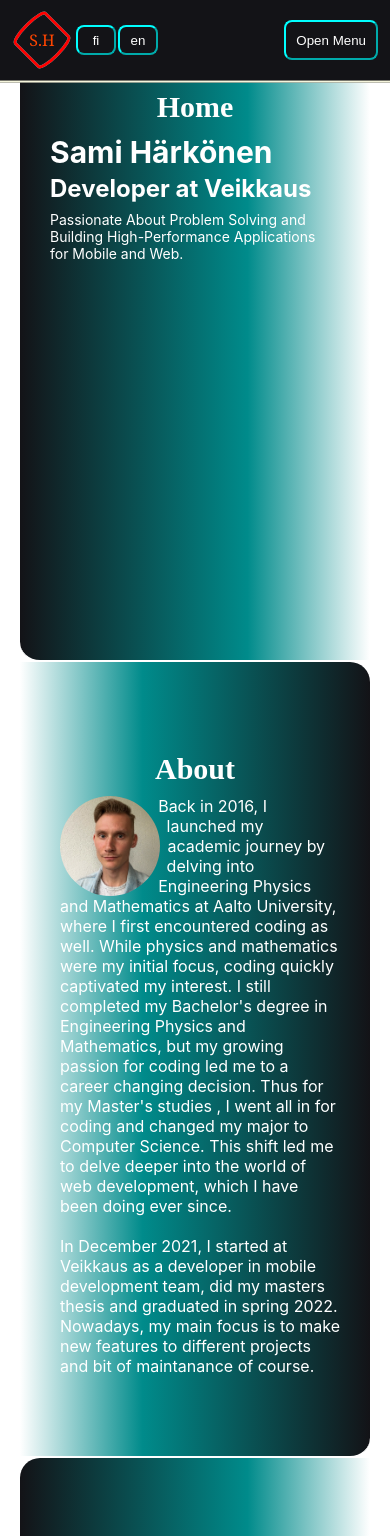
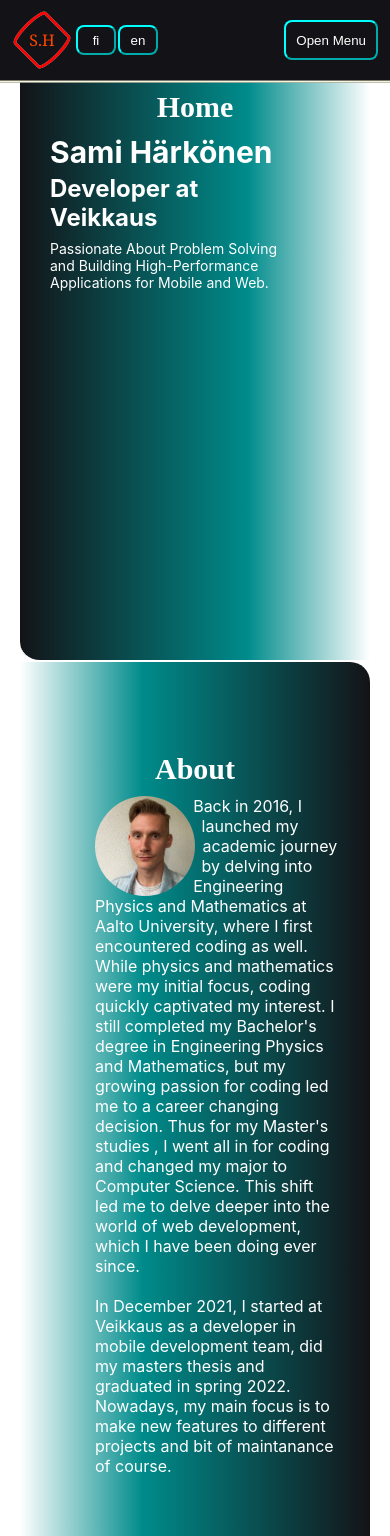
Before and after one commit to SamkHarks/My-page, a React (Create React App) app: page / in a window 390 px wide. Shown: the top 1536 px of the page. Built offline with nearby package versions, Linux system fonts and the light colour scheme.

Commit message:
add media query

```diff
--- a/src/components/sections/Sections.module.css
+++ b/src/components/sections/Sections.module.css
@@ -42,3 +42,11 @@
 
 
 }
+
+@media (max-width: 400px) {
+    .section {
+        .section_content {
+            width: 70%
+        }
+    }
+}
```
